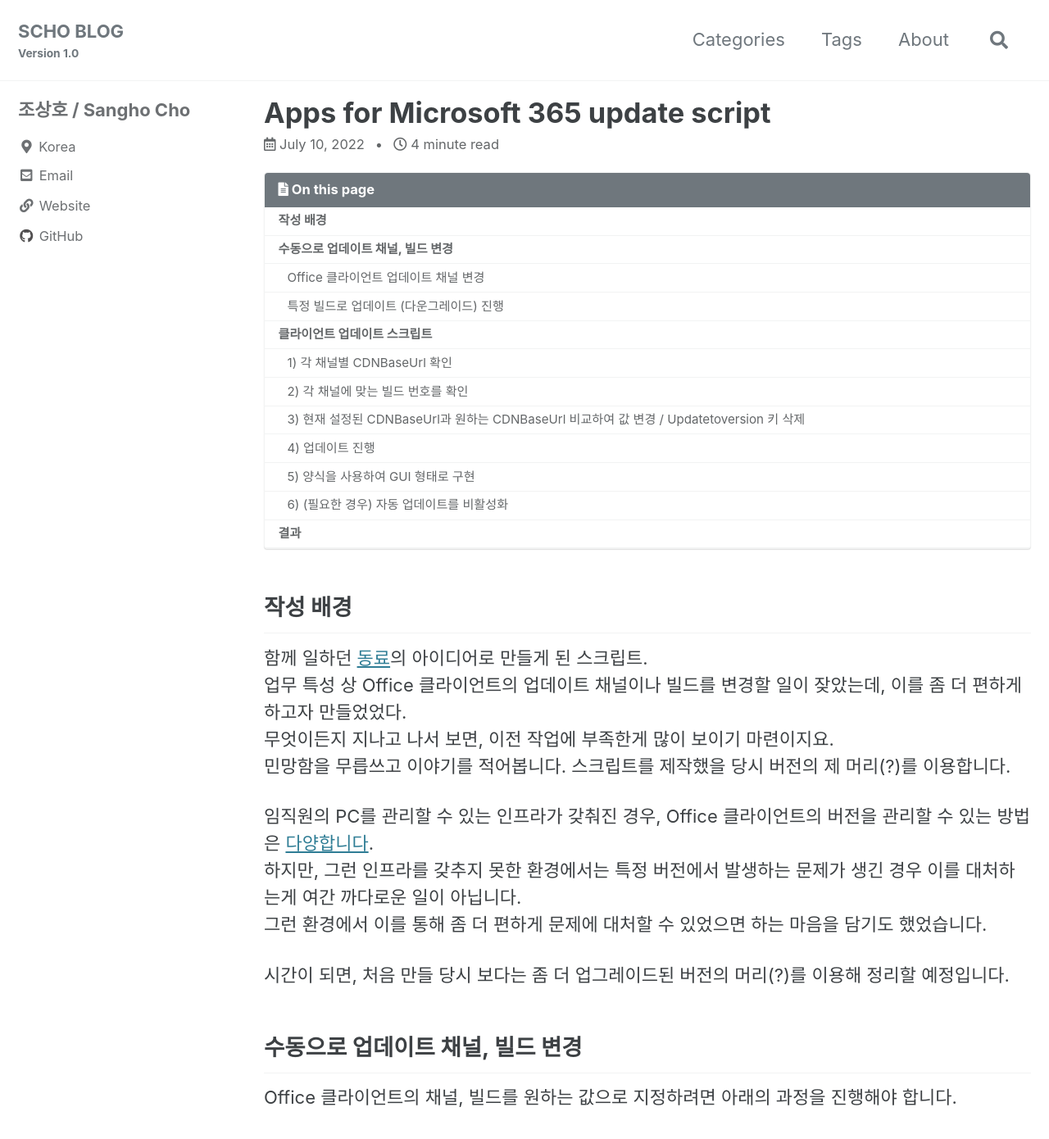
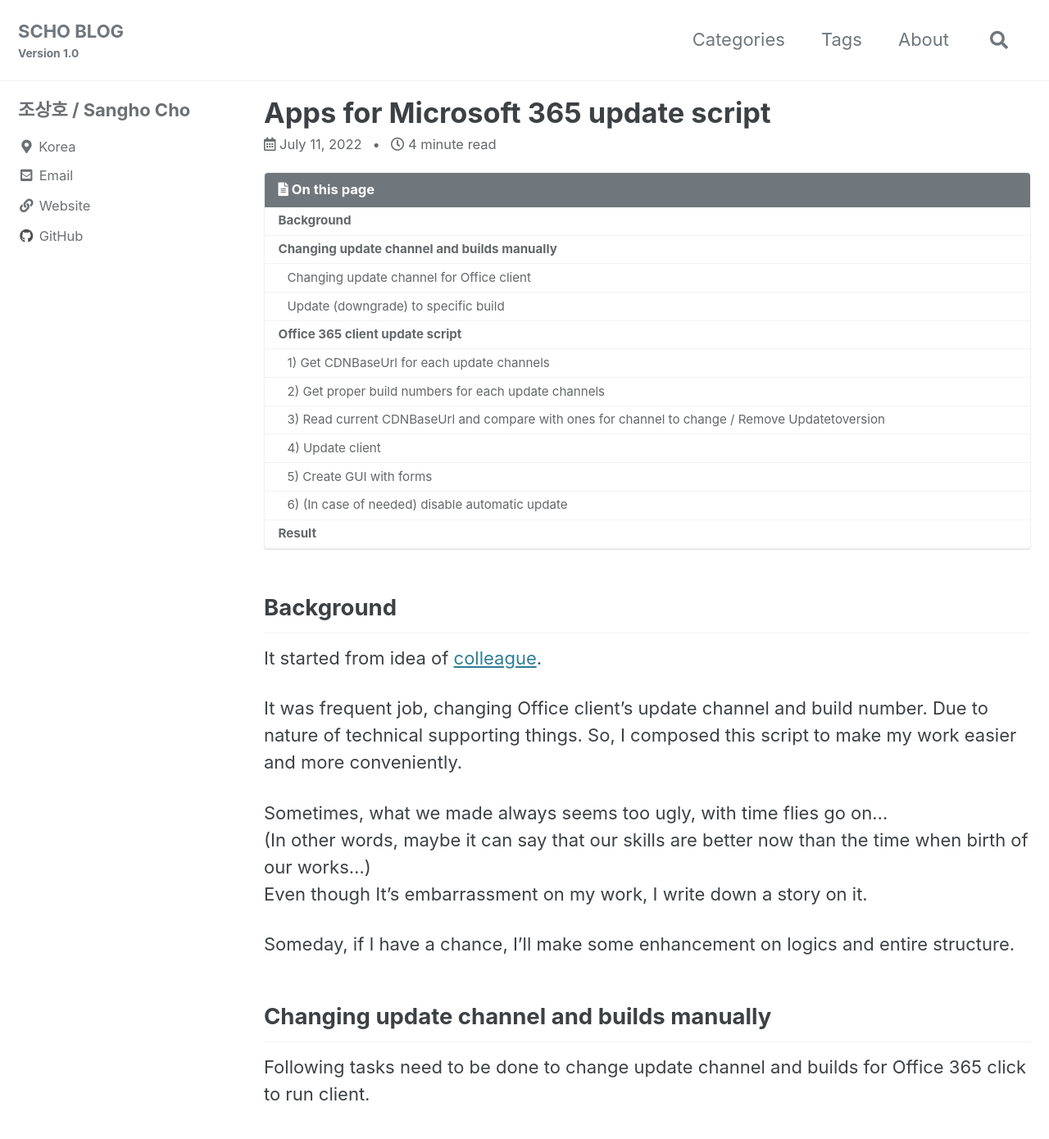
Before and after one commit to scho89/scho89.github.io, a Jekyll site: the page built from _posts/en-us/2022-07-11-Office365-Update-script.md, in a window 1280 px wide and 1400 px high. Shown: the top 1390 px of the window at 82% size. Built offline with Jekyll 4.4.1, drawn with Linux system fonts in a browser that asks for light colours; cached includes are drawn as plain includes; some of the changed text lies outside the part shown.

Commit message:
add english post for update 365

````diff
--- a/_posts/2022-07-10-Offfice365-Update-script.md
+++ b/_posts/en-us/2022-07-11-Office365-Update-script.md
@@ -2,38 +2,39 @@
 title:  "Apps for Microsoft 365 update script"
 classes: wide
 categories:
+  - en-us
   - Microsoft365
 tags:
   - PowerShell
+hidden: true
 ---
 
-## 작성 배경
-함께 일하던 [동료][pepuri]의 아이디어로 만들게 된 스크립트.
-업무 특성 상 Office 클라이언트의 업데이트 채널이나 빌드를 변경할 일이 잦았는데, 이를 좀 더 편하게 하고자 만들었었다.
-무엇이든지 지나고 나서 보면, 이전 작업에 부족한게 많이 보이기 마련이지요.
-민망함을 무릅쓰고 이야기를 적어봅니다. 스크립트를 제작했을 당시 버전의 제 머리(?)를 이용합니다.
+## Background
+It started from idea of [colleague][pepuri].
 
-임직원의 PC를 관리할 수 있는 인프라가 갖춰진 경우, Office 클라이언트의 버전을 관리할 수 있는 방법은 [다양합니다][docs_change_channels].
-하지만, 그런 인프라를 갖추지 못한 환경에서는 특정 버전에서 발생하는 문제가 생긴 경우 이를 대처하는게 여간 까다로운 일이 아닙니다.
-그런 환경에서 이를 통해 좀 더 편하게 문제에 대처할 수 있었으면 하는 마음을 담기도 했었습니다.
+It was frequent job, changing Office client's update channel and build number. Due to nature of technical supporting things. So, I composed this script to make my work easier and more conveniently.
 
-시간이 되면, 처음 만들 당시 보다는 좀 더 업그레이드된 버전의 머리(?)를 이용해 정리할 예정입니다.
+Sometimes, what we made always seems too ugly, with time flies go on…
+(In other words, maybe it can say that our skills are better now than the time when birth of our works…)
+Even though It’s embarrassment on my work, I write down a story on it.
 
-## 수동으로 업데이트 채널, 빌드 변경
-Office 클라이언트의 채널, 빌드를 원하는 값으로 지정하려면 아래의 과정을 진행해야 합니다.
+Someday, if I have a chance, I’ll make some enhancement on logics and entire structure.
 
-### Office 클라이언트 업데이트 채널 변경
-아래 둘 중 하나의 방법을 이용할 수 있습니다.
-  - OfficeC2RClient.exe를 이용 [채널명][docs_channel_name]
+## Changing update channel and builds manually
+Following tasks need to be done to change update channel and builds for Office 365 click to run client.
+
+### Changing update channel for Office client
+You can choose one of the below:
+  - Using OfficeC2RClient.exe with [Channel name][docs_channel_name]
     ```powershell
     "C:\Program Files\Common Files\Microsoft Shared\ClickToRun\OfficeC2RClient.exe" /changesetting Channel=ChannelName
     ```
-  - 레지스트리 수정
-    - 다음 키를 원하는 채널에 맞게 변경해야합니다.
+  - Modifing registry key
+    - Set following key as proper value, according to channel name.
       `HKEY_LOCAL_MACHINE\SOFTWARE\Microsoft\Office\ClickToRun\Configuration\CDNBaseUrl`
       ![registry]({{ site.url }}{{ site.baseurl }}/assets/images/posts/2022-07-10-Offfice365-Update-script-registry.png)
 
-      |채널 명|이전|주소|
+      |Channel name|Previous name|Value|
       |---|---|---|
       |Beta Channel|Insider Fast|http://officecdn.microsoft.com/pr/5440fd1f-7ecb-4221-8110-145efaa6372f|
       |Current Channel (Preview)|Insider Slow|http://officecdn.microsoft.com/pr/64256afe-f5d9-4f86-8936-8840a6a4f5be|
@@ -43,59 +44,59 @@
       |Semi-Annual Enterprise Channel|Semi-Annual Channel|http://officecdn.microsoft.com/pr/7ffbc6bf-bc32-4f92-8982-f9dd17fd3114|
       |DevMain Channel (Dogfood)||http://officecdn.microsoft.com/pr/ea4a4090-de26-49d7-93c1-91bff9e53fc3|
 
-    - 아래 키 삭제
+    - Remove following key
       `HKEY_LOCAL_MACHINE\SOFTWARE\Microsoft\Office\ClickToRun\Updates\UpdateToVersion`
 
-### 특정 빌드로 업데이트 (다운그레이드) 진행
-각 채널에 맞는 [빌드 번호][docs_update_history]를 참고하여 업데이트 (다운그레이드)를 진행합니다.
-빌드 번호가 맞지 않으면 `OfficeC2RClient.exe`를 실행해도 아무 반응이 없습니다.
+### Update (downgrade) to specific build
+Update or downgrade to proper [build numbers][docs_update_history].
+With incorrect build number, there will be no response with executing `OfficeC2RClient.exe`
 
 ```powershell
 "C:\Program Files\Common Files\Microsoft Shared\ClickToRun\OfficeC2RClient.exe" /update user updatetoversion=16.0.0000.0000
 ```
 
-## 클라이언트 업데이트 스크립트
-하지만 이런 작업도 한두번이지요. 여러번 작업할때, 또는 장치가 여러대이면 이만저만 번거로운게 아닙니다.
-그래서 아래와 같은 순서로 작동하는 스크립트를 작성합니다.
+## Office 365 client update script
+But it's too annoying job, if it should be done multiple time for lots of devices.
+So, I wrote down a script running following tasks.
 
-  1) 각 채널별 `CDNBaseUrl` 확인
-  2) 각 채널에 맞는 빌드 번호를 확인
-  3) 현재 설정된 `CDNBaseUrl`과 원하는 `CDNBaseUrl` 비교하여 값 변경 / `Updatetoversion` 키 삭제
-  4) 업데이트 진행
-  5) 양식을 사용하여 GUI 형태로 구현
-  6) (필요한 경우) 자동 업데이트를 비활성화
+  1) Get `CDNBaseUrl` for each update channels
+  2) Get proper build numbers for each update channels
+  3) Read current `CDNBaseUrl` and compare with ones for channel to change / Remove `Updatetoversion`
+  4) Update client
+  5) Create GUI with forms
+  6) (In case of needed) disable automatic update
 
-### 1) 각 채널별 CDNBaseUrl 확인
-직접... 테스트를 통해 값을 확인하였습니다.
-[DevMain Channel][dogfood]을 제외한 모든 채널은 Docs문서를 참고하여 채널 변경 후 `CDNBaseUrl` 값을 확인할 수 있습니다.
+### 1) Get `CDNBaseUrl` for each update channels
+I checked it manually... for each update channels.
+Except [DevMain Channel][dogfood], you can get all `CDNBaseUrl` value for each channel by changing it!
 
-### 2) 각 채널에 맞는 빌드 번호를 확인
-Microsoft Docs에서 각 채널별 빌드 번호를 확인할 수 있습니다.
-스크립트에서는 Docs 문서의 HTML 본문에서 채널별 빌드를 정규식을 통해 분류했습니다.
+### 2) Get proper build numbers for each update channels
+You can refer [Microsoft Docs][docs_update_history] for all build numbers for Office click to run client.
+I filter it using regular expression from HTML body.
 
-문서 본문은 [`Invoke-WebRequest`][Invoke-WebRequest]를 통해 가져올 수 있습니다.
+You can get HTML body using [`Invoke-WebRequest`][Invoke-WebRequest].
 
 ```powershell
 $res = Invoke-WebRequest -Uri "https://docs.microsoft.com/en-us/officeupdates/update-history-microsoft365-apps-by-date"
 $html = $res.content
 ```
 
-가져온 HTML 문서에서 태그와 적절한 키워드를 이용하여 각 채널에 맞는 빌드 목록을 추려냅니다.
+Filter out build numbers with proper keywords from HTML.
 
 ```powershell
 $current = [regex]::matches( $html, '<a href=\"(monthly-channel|current-channel)(.*?)</a>')
 ```
 
-만약 원본 문서의 HTML 구조가 변경된다면, 정규식으로 필요한 데이터를 필터링 할 수 없어 빈 목록이 표시됩니다.
+It may displays empty lists, in case of changing on structure of HTML documents, by Docs author.
 
 
-### 3) 현재 설정된 CDNBaseUrl과 원하는 CDNBaseUrl 비교하여 값 변경 / Updatetoversion 키 삭제
-레지스트리 키를 확인, 설정 및 삭제하는 cmdlet은 ItemProperty 명사를 이용합니다.
+### 3) Read current `CDNBaseUrl` and compare with ones for channel to change / Remove `Updatetoversion`
+Use noun as ItemProperty in cmdlets to get, set, remove registry key.
   - [Get-ItemProperty][Get-ItemProperty]
   - [Set-ItemProperty][Get-ItemProperty]
   - [Remove-ItemProperty][Remove-ItemProperty]
 
-레지스트리 값 수정을 위해 [`Start-Process`][Start-Process]를 이용해 필요한 부분만 상승된 권한(`-Verb RunAs`)으로  실행되게 하였습니다.
+I used `-Verb RunAs` as parameter for the least privilege principle, to modify registry keys.
 
 ```powershell
 if((Get-ItemProperty -Path Registry::HKEY_LOCAL_MACHINE\SOFTWARE\Microsoft\Office\ClickToRun\Configuration).CDNBaseUrl -ne $CDNBaseUrlCurrent)        {
@@ -107,9 +108,9 @@
 }
 ```
 
-### 4) 업데이트 진행
-수동으로 진행할 때와 크게 다르지 않습니다.
-DevMain 채널인 경우 정확한 빌드를 확인할 수 없기 때문에 빌드를 입력하지 않습니다. (해당 채널 최신 버전으로 업데이트.)
+### 4) Update client
+Same as the one manually.
+For DevMain channel, execute it without the build number, because it's hard to get correct build number.
 ```powershell
 if($CmbChannel.Text -ne $nameDevMain){
     $build = "16.0."+(($CmbBuild.text -split "Build ")[1] -split "\)")[0]
@@ -118,14 +119,15 @@
 else{& "$env:CommonProgramFiles\microsoft shared\ClickToRun\OfficeC2RClient.exe" /update user}
 ```
 
-### 5) 양식을 사용하여 GUI 형태로 구현
-처음에는 단순히 텍스트로 최신 빌드 목록을 표시해주고 번호로 선택하는 형태로 구현했습니다.
-하지만 시간이 지날수록 빌드 목록을 길어지고, 화면에 표시하기 번거로워 채널과 빌드를 드롭 다운 목록 형태로 만들었습니다.
+### 5) Create GUI with forms
+It was only in text originally. It just displays latest build number and make you choose it.
+But it was getting harder and harder as more update released.
+So I made a from with drop-down list for builds and channels.
   ![drop-down-list]({{ site.url }}{{ site.baseurl }}/assets/images/posts/2022-07-10-Offfice365-Update-script-drop-down-list.png)
 
-일부만 보면...
-기본 폼을 만들고, 드롭 다운 리스트(ComboBox), 버튼, 체크박스 등을 추가합니다.
-드롭 다운 리스틀 어떻게 채우는지, 이벤트 처리 (선택된 채널이 변경되는 경우, 그에 따른 빌드 목록 표시)를 어떻게 하는지 찾는데 시간을 좀 소요했던 기억이 납니다.
+On part of full script...
+You can see creating basic form and adding drop-down list (ComboBox), checkbox, etc...
+I remember that it took a few hours to fill drop-down list with values and event handler (builds should shows according changes of selected channel)
 
 ```powershell
 #Form
@@ -197,11 +199,10 @@
 
 ```
 
-### 6) (필요한 경우) 자동 업데이트를 비활성화
-만약 특정 빌드에 문제가 있어 이전 버전으로 다운그레이드 하는 경우, 다시 자동으로 업데이트가 된다면 힘들게 되돌린 의미가 없어집니다.
+### 6) (In case of needed) disable automatic update
+What if, we downgraded it because some bugs on specific build, but it update again itself automatically...  what we have done is in vain..
 
-
-필요한 경우 자동 업데이트를 중지합니다.
+In that case, we can disable automatic update.
   ![drop-down-list]({{ site.url }}{{ site.baseurl }}/assets/images/posts/2022-07-10-Offfice365-Update-script-checkbox.png)
 ```powershell
 if($ChkUpdate.Checked -eq $true){
@@ -211,16 +212,15 @@
     }
 ```
 
-## 결과
-코드 전문은 아래에서 확인할 수 있습니다.
-[Update-Office365][update-office365]
+## Result
+Entire code is available here: [Update-Office365][update-office365]
 
-또는 PowerShell에서 아래의 명령어로 스크립트 설치도 가능합니다.
+Or, you may install it from PowerShell.
 ```powershell
 Install-Script Update-Office365
 ```
 
-설치된 스크립트는 보통 아래 경로에 저장됩니다.
+Installed scripts are stored following path by default:
 `C:\Users\<UserName>\Documents\WindowsPowerShell\Scripts`
 
 [update-office365]: https://github.com/scho89/Update-Office365
````
Also changed, not shown: other parts of _posts/en-us/2022-07-11-Office365-Update-script.md (+3 -3 lines), _posts/ko-kr/2022-07-10-Office365-Update-script.md (added, +237 -0 lines).
